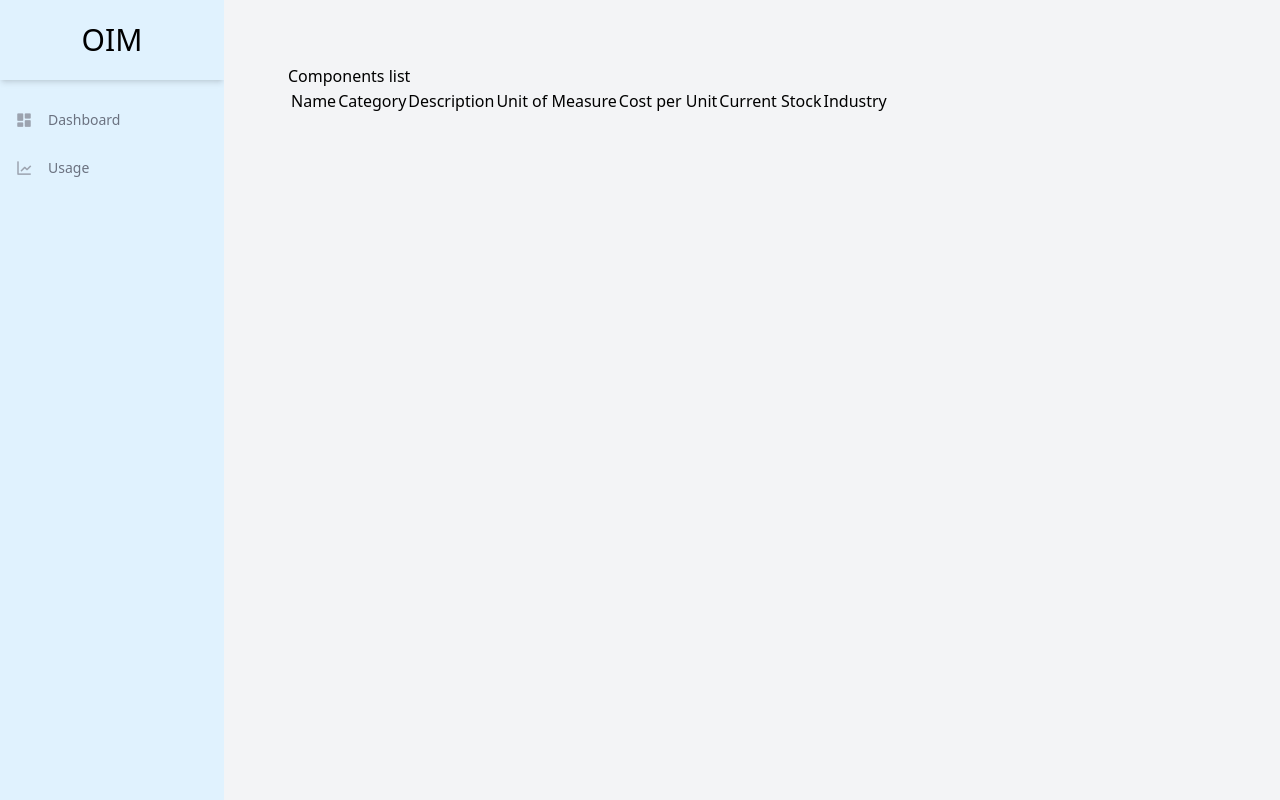
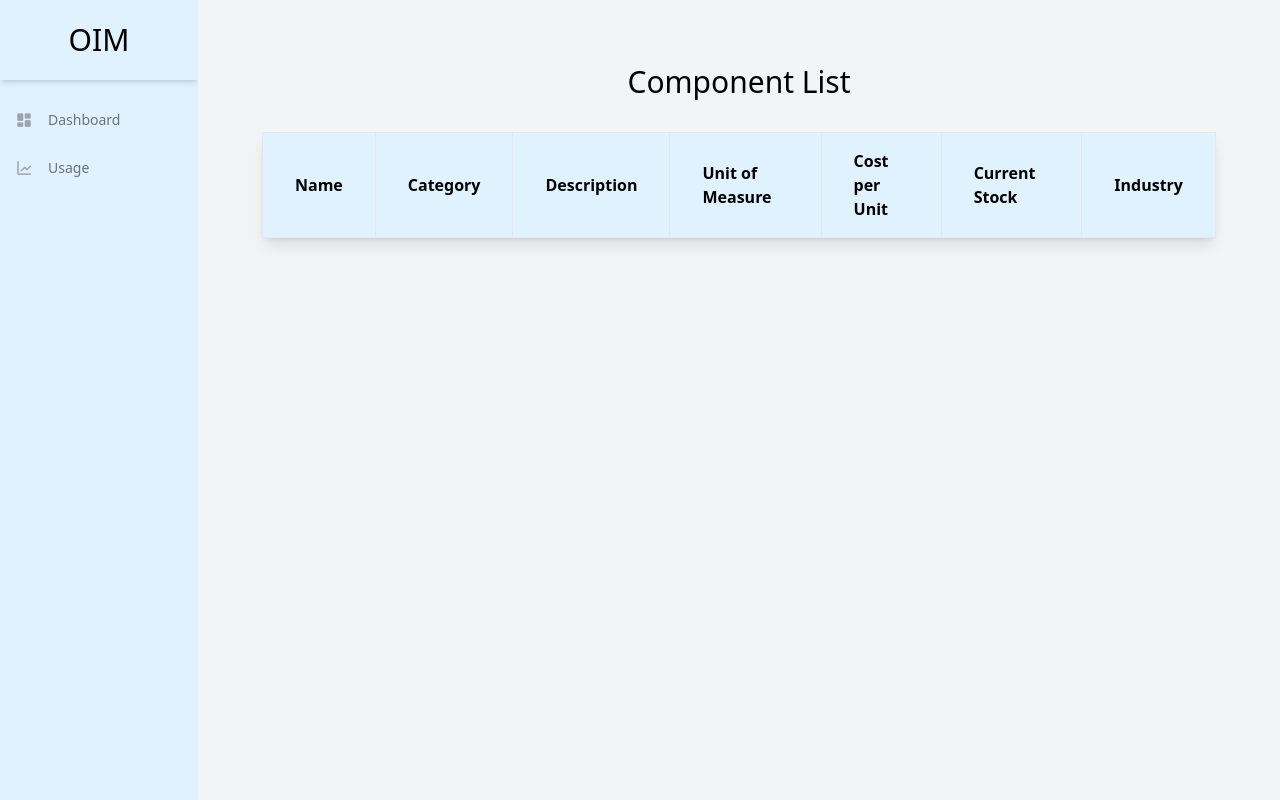
Before and after one commit to thanojwhy/Inventory, a Django app: page /list/ in a window 1280 px wide. Run offline with Django 5.2, Linux system fonts and the light colour scheme; data that the repository does not hold is empty; some libraries are stand-ins or nearby versions.

Commit message:
components table design

```diff
--- a/Components/templates/compList.html
+++ b/Components/templates/compList.html
@@ -7,28 +7,34 @@
 
 
 {% block content %}
-    <h1>Components list</h1>
-    <table>
-        <th>
-            <td>Name</td>
-            <td>Category</td>
-            <td>Description</td>
-            <td>Unit of Measure</td>
-            <td>Cost per Unit</td>
-            <td>Current Stock</td>
-            <td>Industry</td>
-        </th>
-        <tr>
+    <div class="pb-8 flex justify-center">
+        <h1 class="text-3xl text-black">Component List</h1>
+    </div>
+    <table class="shadow-lg bg-white">
+        <thead>
+            <tr class="text-left border-collapse">
+                <th class="bg-sky-100 border px-8 py-4">Name</th>
+                <th class="bg-sky-100 border px-8 py-4">Category</th>
+                <th class="bg-sky-100 border px-8 py-4">Description</th>
+                <th class="bg-sky-100 border px-8 py-4">Unit of Measure</th>
+                <th class="bg-sky-100 border px-8 py-4">Cost per Unit</th>
+                <th class="bg-sky-100 border px-8 py-4">Current Stock</th>
+                <th class="bg-sky-100 border px-8 py-4">Industry</th>
+            </tr>
+        </thead>
+        <tbody>
             {% for c in components %}
-                <td>{{ c.name }}</td>
-                <td>{{ c.category }}</td>
-                <td>{{ c.description }}</td>
-                <td>{{ c.unitMeasure }}</td>
-                <td>{{ c.costPerUnit }}</td>
-                <td>{{ c.currentStock }}</td>
-                <td>{{ c.industryLine }}</td>
+                <tr class="hover:bg-gray-100">
+                    <td class=" border px-4 py-4">{{ c.name }}</td>
+                    <td class=" border px-4 py-4">{{ c.category }}</td>
+                    <td class=" border px-4 py-4">{{ c.description }}</td>
+                    <td class=" border px-4 py-4">{{ c.unitMeasure }}</td>
+                    <td class=" border px-4 py-4">{{ c.costPerUnit }}</td>
+                    <td class=" border px-4 py-4"> <input type="number" value={{ c.currentStock }}> </td>
+                    <td class=" border px-4 py-4">{{ c.industryLine }}</td>
+                </tr>
             {% endfor %}
-        </tr>
+        </tbody>
 
     </table>
 {% endblock %}
```
